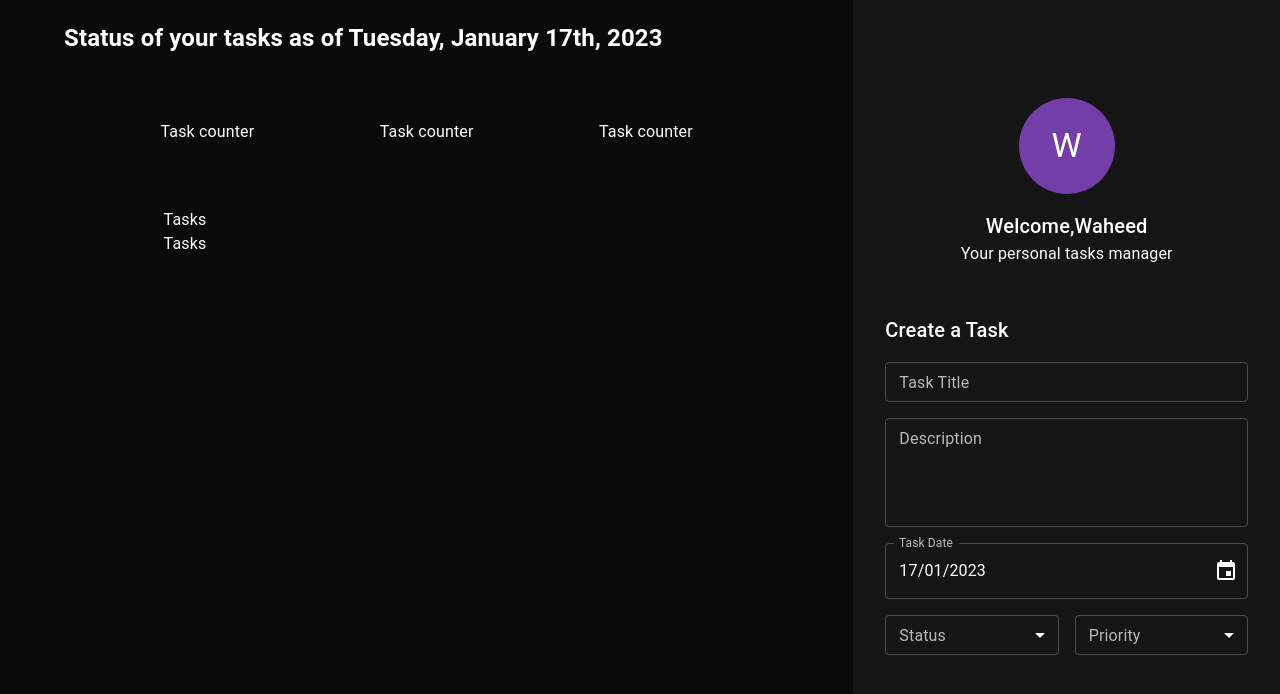
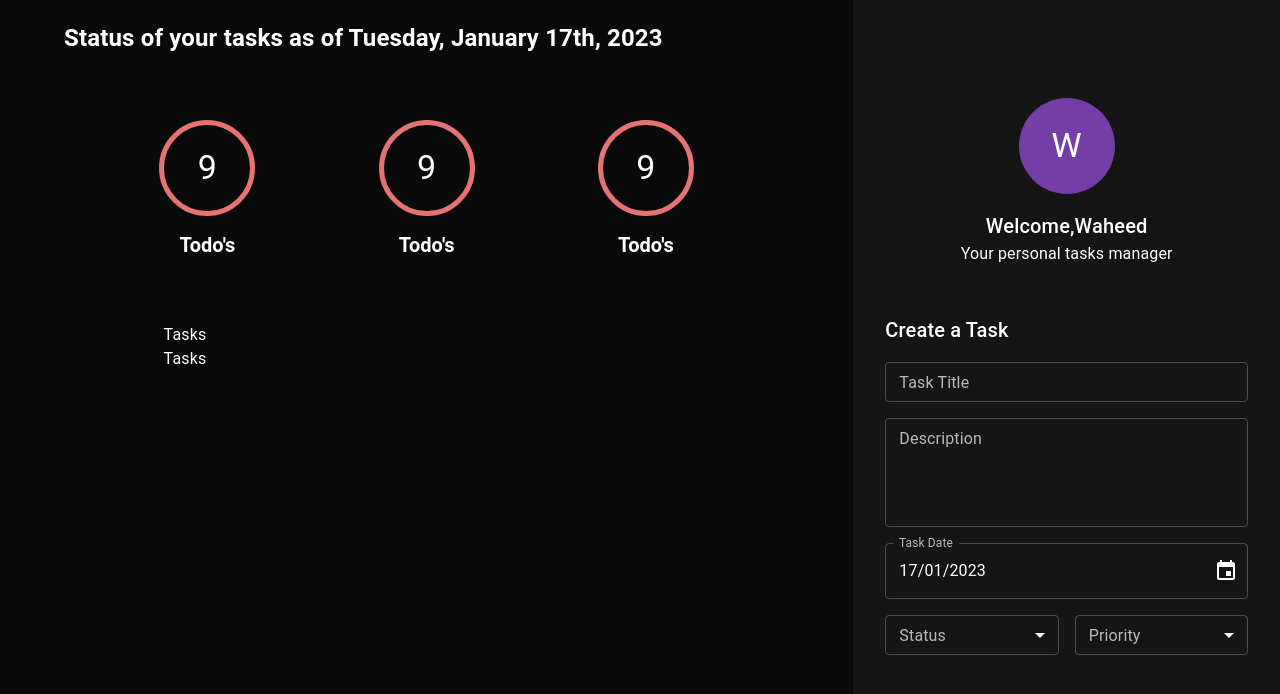
Before and after one commit to waheed-dev/react-typescript-tasksApp-frontend, a React (Vite) app: page / in a window 1280 px wide. Shown: the top 694 px of the page. Built offline with nearby package versions, Linux system fonts and the light colour scheme.

Commit message:
add task counter component

```diff
--- a/src/components/createTasksForm/createTaskForm.tsx
+++ b/src/components/createTasksForm/createTaskForm.tsx
@@ -1,5 +1,5 @@
 import {FC, ReactElement} from "react";
-import { Box, Typography,Stack} from '@mui/material'
+import { Box, Typography,Stack,SelectChangeEvent} from '@mui/material'
 import TaskTitleField from './_taskTitleField'
 import TaskDescriptionField from './_taskDescriptionField'
 import TaskDatePicker from './_taskDateField'
@@ -33,6 +33,7 @@ const CreateTaskForm : FC = () :ReactElement => {
                                 label : Status.inProgress.toUpperCase()
                             }
                         ]}
+                        onChange={(e: SelectChangeEvent) => console.log(e)}
                     />
                     <TaskSelectField
                         label={'Priority'}
@@ -51,6 +52,7 @@ const CreateTaskForm : FC = () :ReactElement => {
                                 label : Priority.low
                             }
                         ]}
+                        onChange={(e: SelectChangeEvent) => console.log(e)}
                     />
                 </Stack>
             </Stack>
--- a/src/components/createTasksForm/enums/priority.ts
+++ b/src/components/createTasksForm/enums/priority.ts
@@ -1,3 +1,5 @@
+
+
 export enum Priority {
     high='high',
     normal= 'normal',
--- a/src/components/createTasksForm/enums/status.ts
+++ b/src/components/createTasksForm/enums/status.ts
@@ -4,4 +4,6 @@
     inProgress = 'In-Progress'
 }
 
+
+
 export default Status
--- a/src/components/taskArea/TaskArea.tsx
+++ b/src/components/taskArea/TaskArea.tsx
@@ -1,6 +1,7 @@
 import {FC, ReactElement} from "react";
 import {Grid,Box} from '@mui/material'
 import {format} from 'date-fns'
+import TaskCounter from '../taskCounter/taskCounter'
 const TaskArea : FC = () : ReactElement => {
   return (
       <Grid item md={8} px={4}>
@@ -17,9 +18,9 @@ const TaskArea : FC = () : ReactElement => {
                     xs={12}
                     mb={8}
               >
-                  <Box>Task counter</Box>
-                  <Box>Task counter</Box>
-                  <Box>Task counter</Box>
+                  <TaskCounter/>
+                  <TaskCounter/>
+                  <TaskCounter/>
               </Grid>
               <Grid item display={'flex'} flexDirection={'column'} xs={10} md={8}>
                   <Box>Tasks</Box>
--- /dev/null
+++ b/src/components/taskCounter/helpers/emitColorBorder.ts
@@ -0,0 +1,13 @@
+import { TaskCounterType } from "../../taskCounter/interfaces/ITaskCounter"
+import Status from "../../createTasksForm/enums/status"
+
+export  const emitCorrectBorderColor = (status : TaskCounterType) : string=> {
+    switch (status) {
+        case Status.todo:
+            return 'error.light'
+        case Status.completed:
+            return 'success.light'
+        case Status.inProgress:
+            return 'warning.light'
+    }
+}
--- /dev/null
+++ b/src/components/taskCounter/helpers/emitTasksTypeLabel.ts
@@ -0,0 +1,13 @@
+import { TaskCounterType } from "../../taskCounter/interfaces/ITaskCounter"
+import Status from "../../createTasksForm/enums/status"
+
+export  const emitTasksTypeLabel = (status : TaskCounterType) : string=> {
+    switch (status) {
+        case Status.todo:
+            return "Todo's"
+        case Status.completed:
+            return 'Completed'
+        case Status.inProgress:
+            return 'In-Progress'
+    }
+}
--- /dev/null
+++ b/src/components/taskCounter/interfaces/ITaskCounter.ts
@@ -0,0 +1,8 @@
+import Status from '../../createTasksForm/enums/status'
+
+export type TaskCounterType = Status.todo | Status.completed | Status.inProgress
+export interface ITaskCounter {
+    count? : number
+    status? : TaskCounterType
+
+}
--- /dev/null
+++ b/src/components/taskCounter/taskCounter.tsx
@@ -0,0 +1,35 @@
+import {ReactElement, FC} from "react";
+import {Avatar,Box,Typography} from '@mui/material'
+import {ITaskCounter} from './interfaces/ITaskCounter'
+import Status from '../createTasksForm/enums/status'
+import { emitCorrectBorderColor } from "./helpers/emitColorBorder";
+import { emitTasksTypeLabel } from "./helpers/emitTasksTypeLabel";
+
+const TaskCounter : FC<ITaskCounter> = (props) :ReactElement => {
+  const {count = 9,status = Status.todo } = props
+  return <>
+    <Box  display={'flex'} flexDirection={'column'} justifyContent={'center'} alignItems={'center'}>
+    <Avatar sx={{
+      backgroundColor : "transparent",
+      border : '5px solid',
+      width : '96px',
+      height : '96px',
+      marginBottom : '16px',
+      borderColor : `${emitCorrectBorderColor(status)}`
+    }}>
+      <Typography color={'#ffffff'} variant={'h4'}>
+        {count}
+      </Typography>
+
+    </Avatar>
+      <Typography
+          color={'#ffffff'}
+          variant={'h5'}
+          fontWeight={'bold'}
+          fontSize={'20px'}
+      >{emitTasksTypeLabel(status)}</Typography>
+    </Box>
+  </>
+}
+
+export default TaskCounter
```
